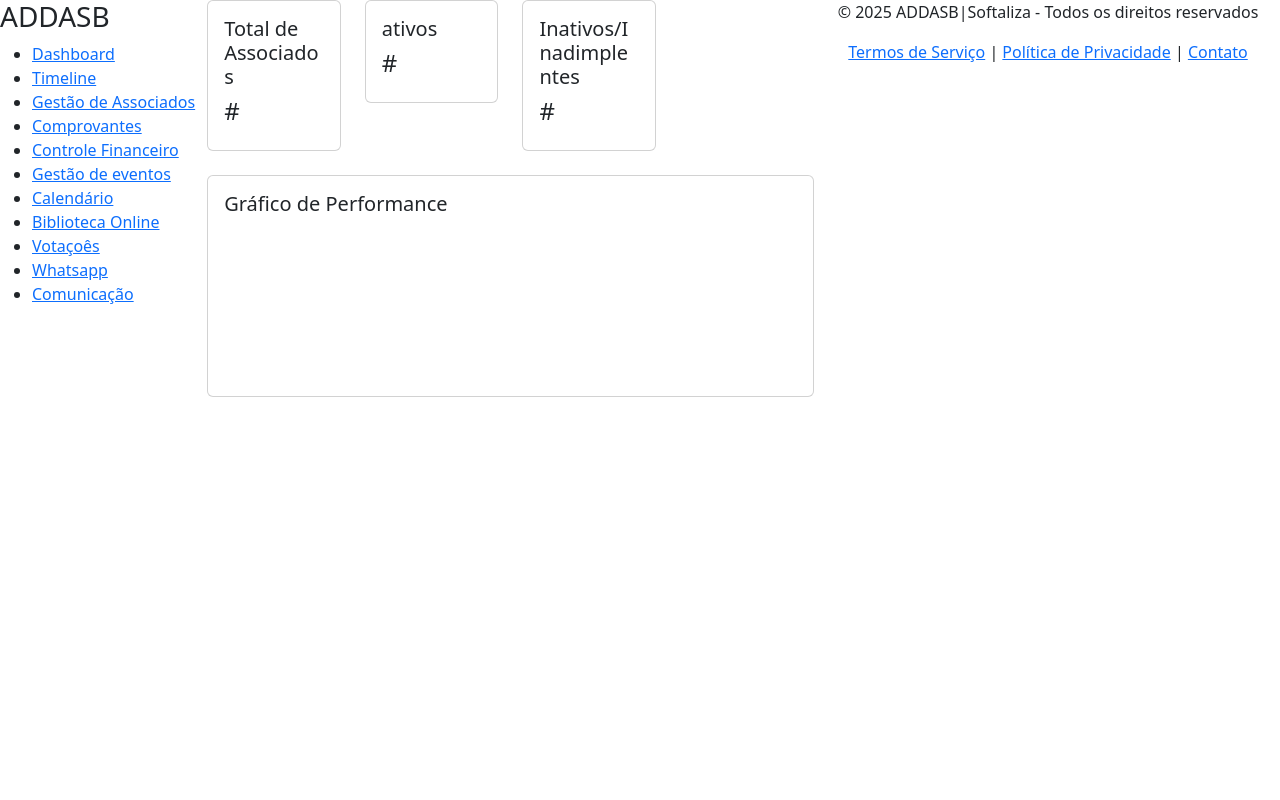
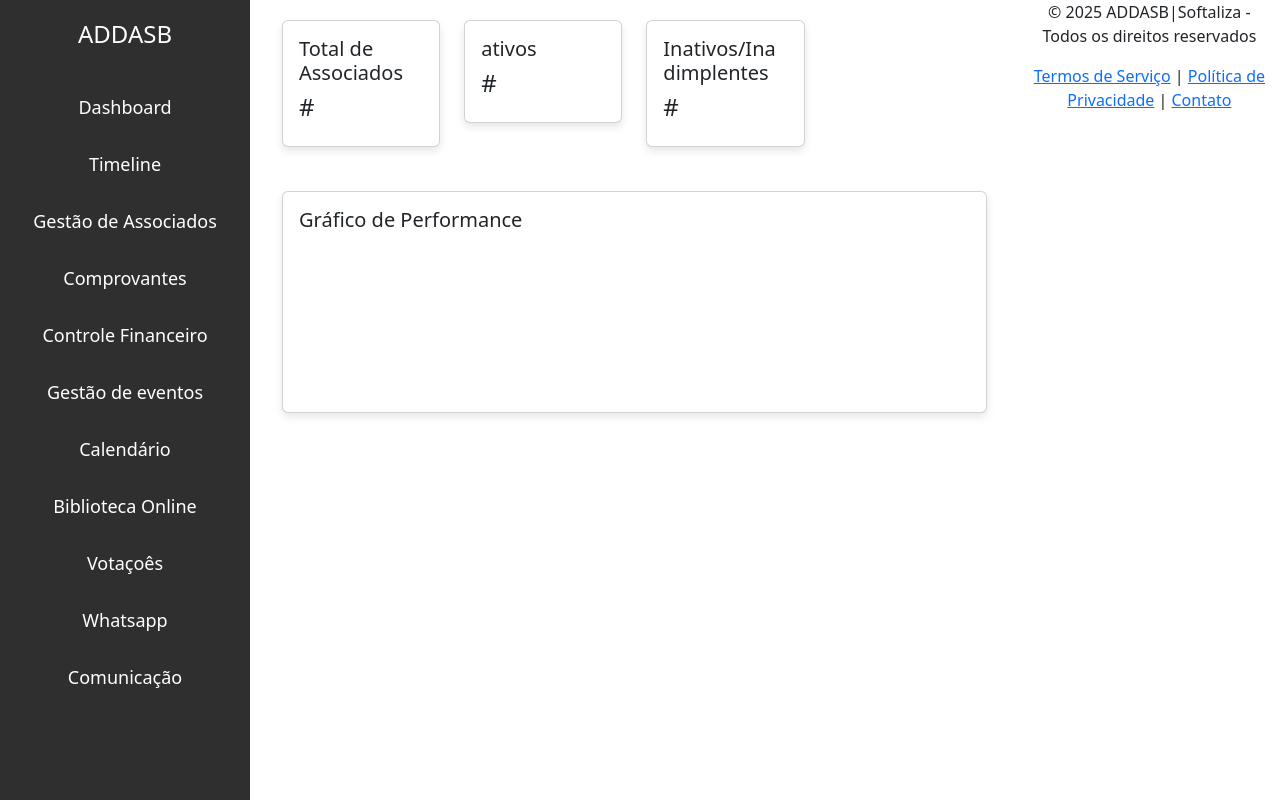
Before and after one commit to jhonCavalli/Projeto-1, a plain HTML site: page index.html in a window 1280 px wide. Drawn offline with nearby package versions, Linux system fonts and the light colour scheme.

Commit message:
adiciona estilos para a sidebar e conteúdo principal, incluindo layout e interações

```diff
--- a/styles.css
+++ b/styles.css
@@ -11,3 +11,62 @@ body {
     display: flex;
     height: 100vh;
 }
+
+/* Sidebar */
+.sidebar {
+    width: 250px;
+    background-color: #2f2f2f;
+    color: rgb(255, 255, 255);
+    padding-top: 20px;
+    position: fixed;
+    height: 100%;
+}
+
+.sidebar .sidebar-header {
+    text-align: center;
+    margin-bottom: 30px;
+}
+
+.sidebar h3 {
+    font-size: 24px;
+    color: #fff;
+}
+
+.sidebar ul {
+    list-style-type: none;
+    padding-left: 0;
+}
+
+.sidebar ul li {
+    padding: 15px;
+    text-align: center;
+}
+
+.sidebar ul li a {
+    color: #fff;
+    text-decoration: none;
+    display: block;
+    font-size: 18px;
+}
+
+.sidebar ul li:hover {
+    background-color: #444;
+}
+
+/* Main Content */
+.main-content {
+    margin-left: 250px;
+    padding: 20px;
+    width: 100%;
+    height: 100vh;
+    overflow-y: auto;
+}
+
+.card {
+    margin-bottom: 20px;
+    box-shadow: 0 4px 8px rgba(0, 0, 0, 0.1);
+}
+
+.card-body {
+    padding: 20px;
+}
```
